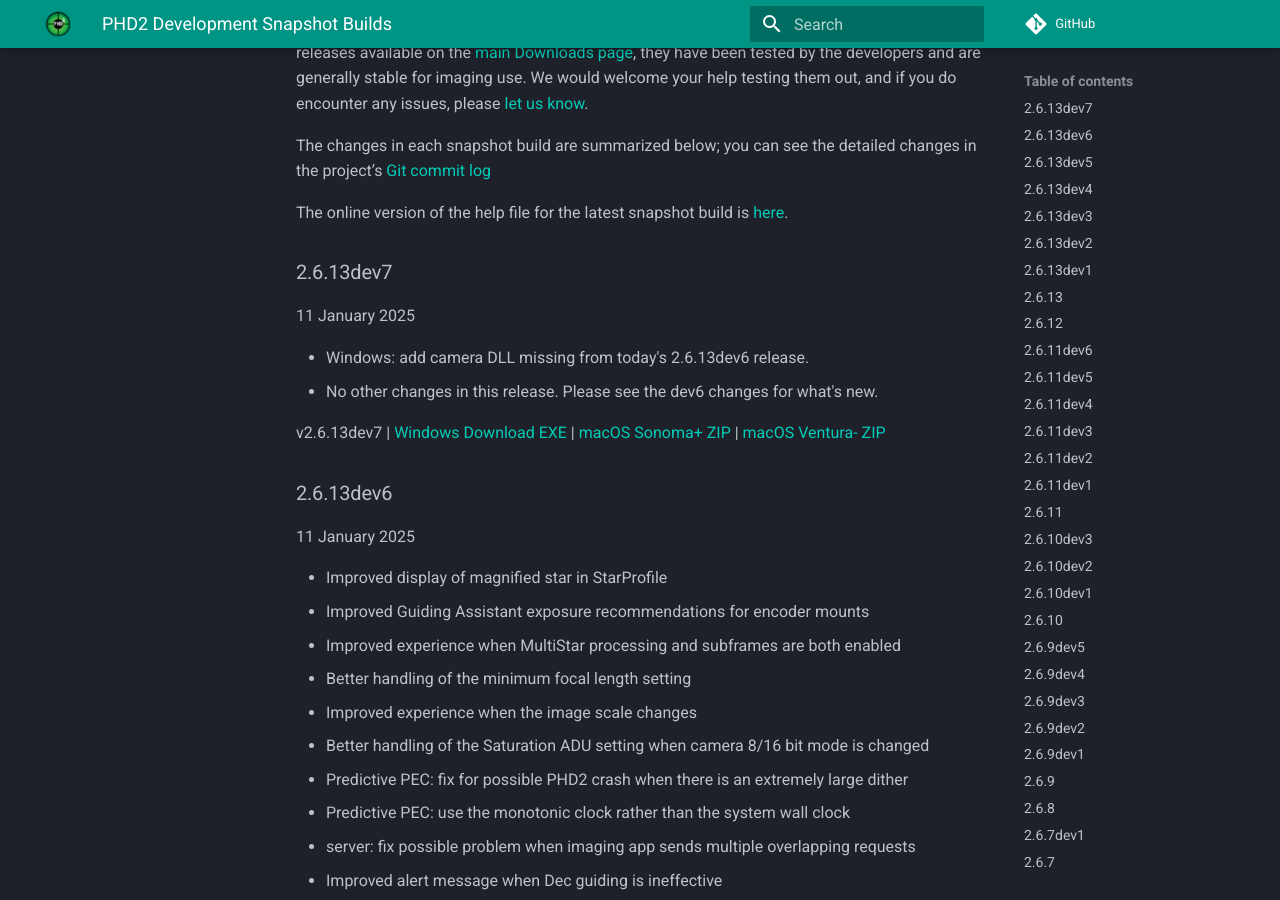
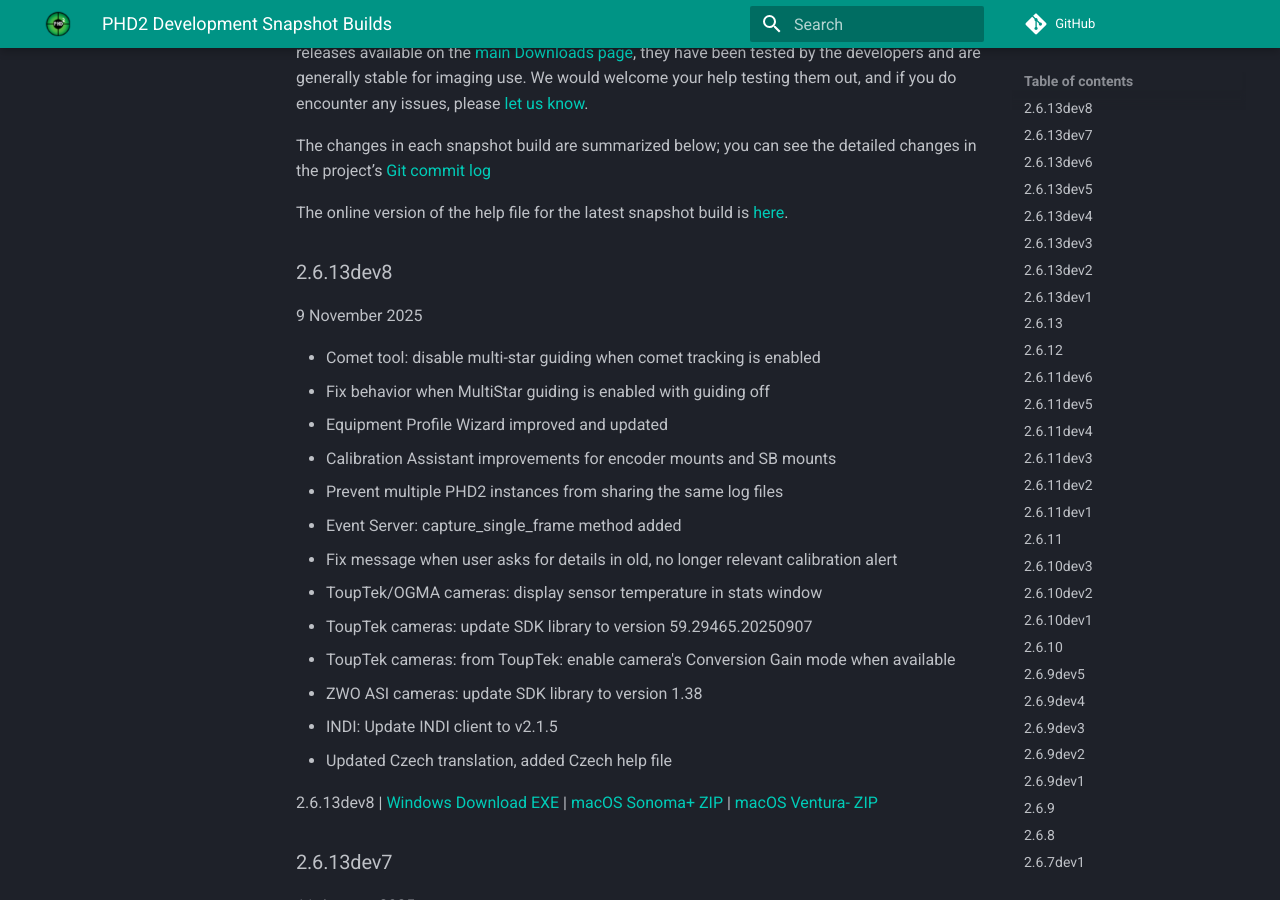
Before and after one commit to OpenPHDGuiding/openphdguiding.org, an MkDocs documentation site: the page built from docs/development-snapshots.md, in a window 1280 px wide and 900 px high, scrolled down 239 px. Built offline with MkDocs 1.6.1 and Material for MkDocs 9.7.7, drawn with Linux system fonts in a browser that asks for light colours; comment, search, counter and statistics services are not loaded.

Commit message:
Add release 2.6.13dev8

```diff
--- a/docs/development-snapshots.md
+++ b/docs/development-snapshots.md
@@ -12,6 +12,27 @@
 [4]: /man-dev
 
 [//]: # (CHANGELOG)
+
+### 2.6.13dev8
+
+9 November 2025
+
+- Comet tool: disable multi-star guiding when comet tracking is enabled
+- Fix behavior when MultiStar guiding is enabled with guiding off
+- Equipment Profile Wizard improved and updated
+- Calibration Assistant improvements for encoder mounts and SB mounts
+- Prevent multiple PHD2 instances from sharing the same log files
+- Event Server: capture_single_frame method added
+- Fix message when user asks for details in old, no longer relevant calibration alert
+- ToupTek/OGMA cameras: display sensor temperature in stats window
+- ToupTek cameras: update SDK library to version 59.29465.20250907
+- ToupTek cameras: from ToupTek: enable camera's Conversion Gain mode when available
+- ZWO ASI cameras: update SDK library to version 1.38
+- INDI: Update INDI client to v2.1.5
+- Updated Czech translation, added Czech help file
+
+2.6.13dev8 | [Windows Download EXE](/phd2-2.6.13dev8-installer.exe) | [macOS Sonoma+ ZIP](/PHD2-2.6.13dev8-OSX-64-sonoma+.zip) | [macOS Ventura- ZIP](/PHD2-2.6.13dev8-OSX-64.zip)
+
 
 ### 2.6.13dev7
 
```
Also changed, not shown: docs/changelog-dev/index.html (+18 -0 lines).
